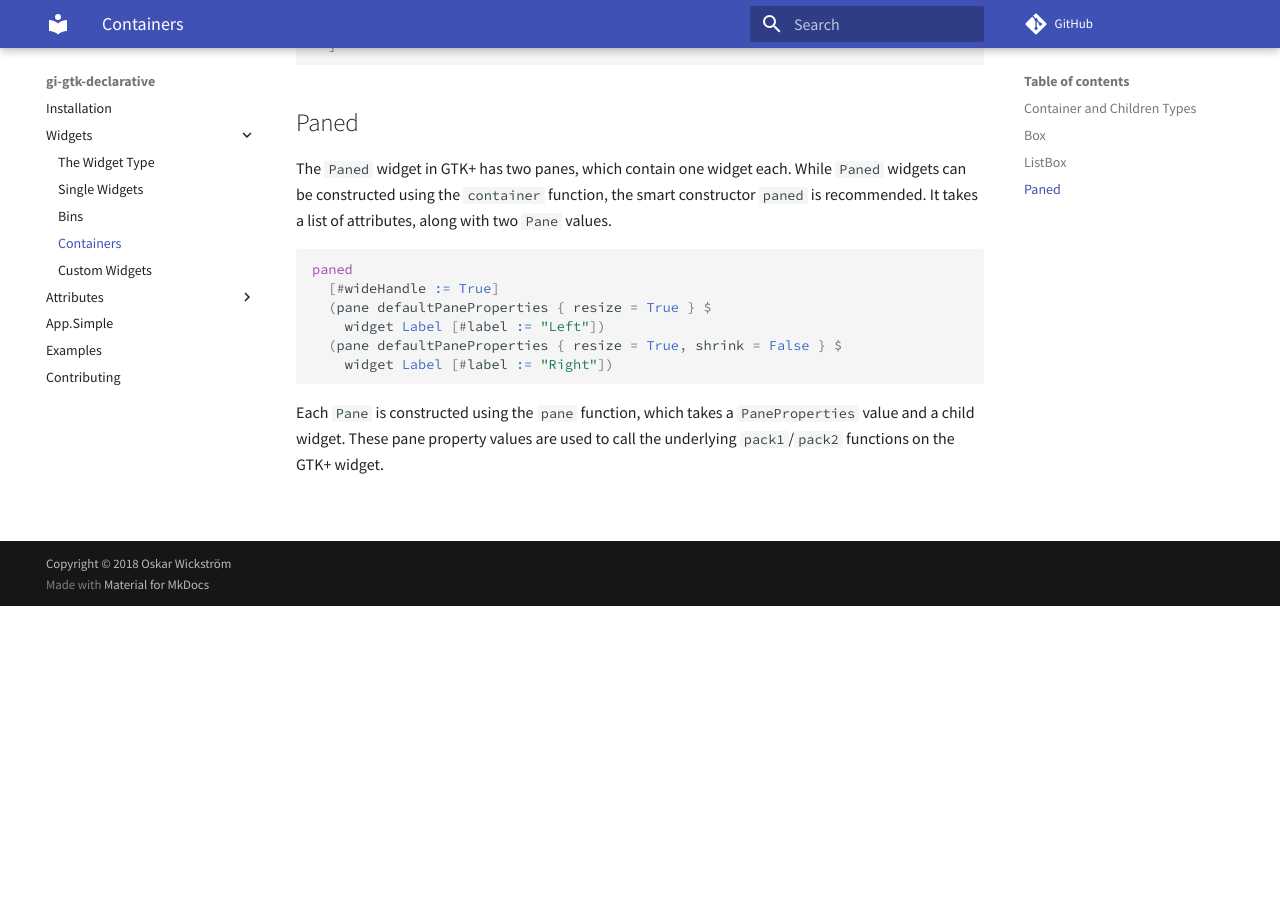
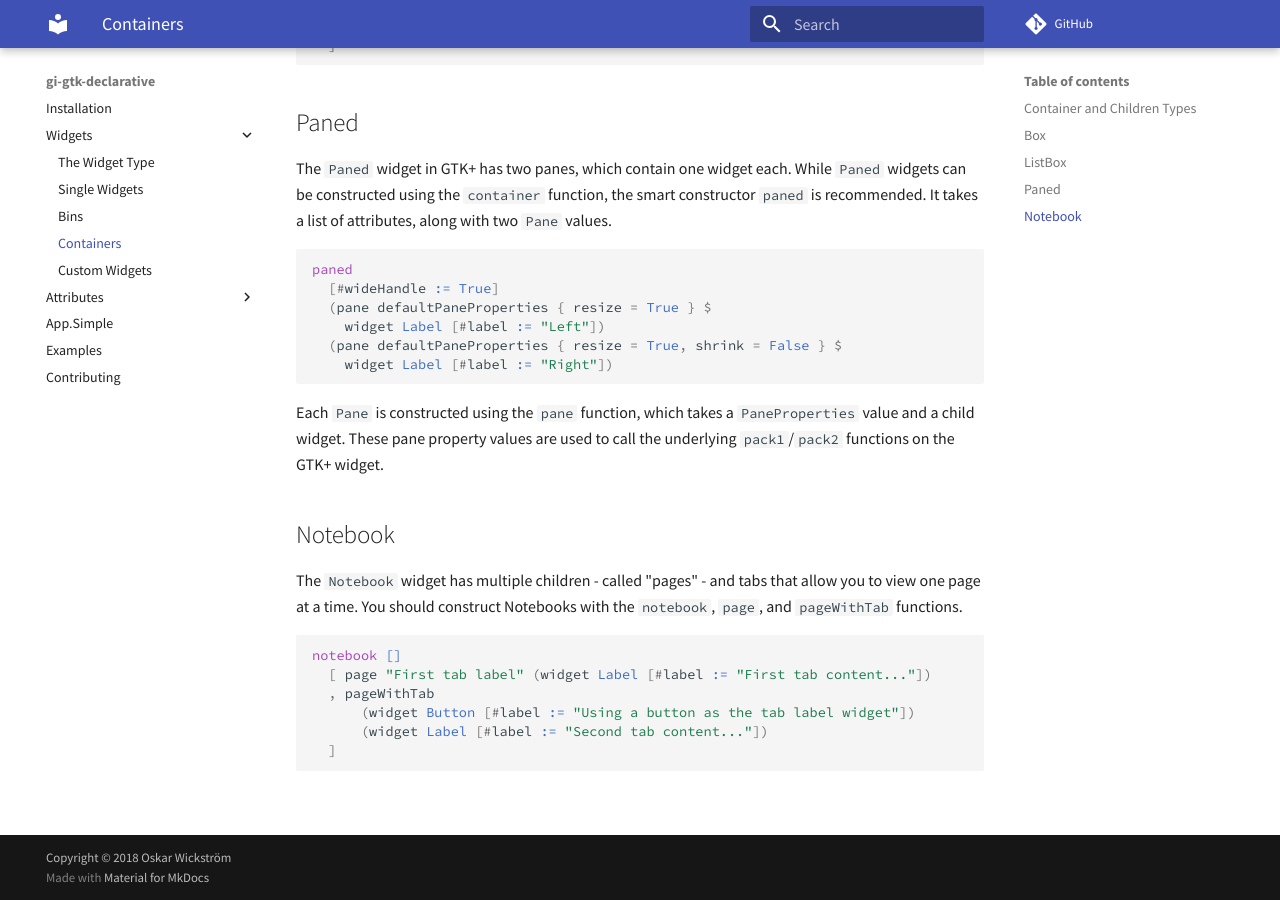
Before and after one commit to owickstrom/gi-gtk-declarative, an MkDocs documentation site: the page built from docs/src/widgets/containers.md, in a window 1280 px wide and 900 px high, scrolled down 1452 px. Built offline with MkDocs 1.6.1 and Material for MkDocs 9.7.7, drawn with Linux system fonts in a browser that asks for light colours; comment, search, counter and statistics services are not loaded; before the commit the page ends 2058 px from its top, so only the background shows below that.

Commit message:
Add support for Gtk Notebook (issue #56)

````diff
--- a/docs/src/widgets/containers.md
+++ b/docs/src/widgets/containers.md
@@ -90,5 +90,20 @@ Each `Pane` is constructed using the `pane` function, which takes a
 are used to call the underlying `pack1`/`pack2` functions on the GTK+
 widget.
 
+## Notebook
+
+The `Notebook` widget has multiple children - called "pages" - and
+tabs that allow you to view one page at a time. You should construct
+Notebooks with the `notebook`, `page`, and `pageWithTab` functions.
+
+``` haskell
+notebook []
+  [ page "First tab label" (widget Label [#label := "First tab content..."])
+  , pageWithTab
+      (widget Button [#label := "Using a button as the tab label widget"])
+      (widget Label [#label := "Second tab content..."])
+  ]
+```
+
 
 [gi-gtk]: https://hackage.haskell.org/package/gi-gtk
````
Also changed, not shown: 6 other files.
